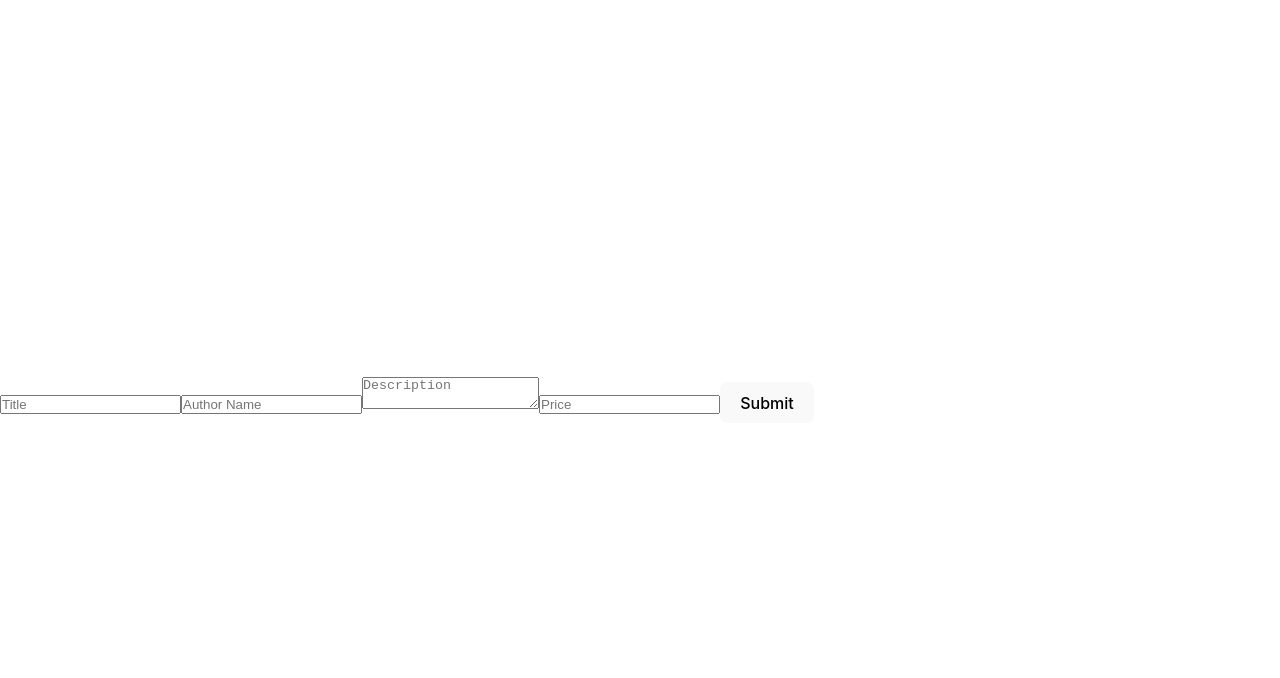
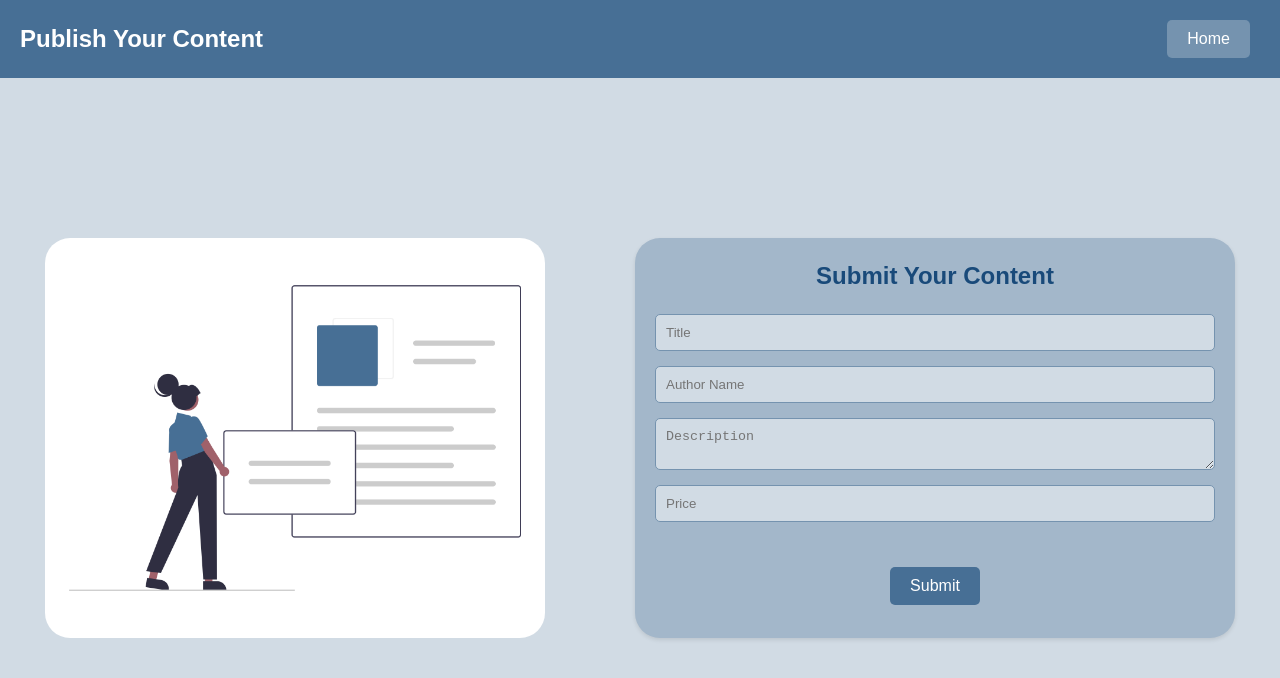
Before and after one commit to mansi2020/TodayQ_contentoffer_website, a React (Vite) app in the folder frontend/contentApp/: page /formdata in a window 1280 px wide. Shown: the top 678 px of the page. Built offline with nearby package versions, Linux system fonts and the light colour scheme.

Commit message:
add style for entire website

```diff
--- a/frontend/contentApp/src/App.css
+++ b/frontend/contentApp/src/App.css
@@ -3,3 +3,10 @@
   padding:0;
   box-sizing: border-box;
 }
+body {
+  margin: 0;
+  display: flex;
+  place-items: flex-start !important;
+  min-width: 320px;
+  height: 100vh;
+}
--- a/frontend/contentApp/src/Component/Cart/Cart.css
+++ b/frontend/contentApp/src/Component/Cart/Cart.css
@@ -0,0 +1,96 @@
+/* Cart.css */
+
+/* .home-header {
+    background-color: #d1dbe4;
+    color: #476f95;
+    padding: 20px;
+    text-align: center;
+  } */
+
+.cart-container {
+  margin-top: 20px;
+  padding: 20px;
+  background-color: #a3b7ca;
+}
+
+.cart-items {
+  border: 1px solid #7593af;
+  border-radius: 5px;
+  padding: 10px;
+  background-color: #d1dbe4;
+}
+
+.cart-item {
+  margin-bottom: 10px;
+  border: 1px solid #7593af;
+  border-radius: 5px;
+  padding: 10px;
+  background-color: #ffffff; /* White background */
+}
+
+.item-info {
+  display: flex;
+  justify-content: space-between;
+}
+
+.item-title {
+  font-weight: bold;
+  color: #476f95;
+}
+
+.item-price {
+  color: #7593af;
+}
+
+.quantity-controls {
+  display: flex;
+  align-items: center;
+}
+
+.quantity-button {
+  background-color: #7593af;
+  color: white;
+  border: none;
+  border-radius: 3px;
+  cursor: pointer;
+  padding: 5px 10px;
+  margin: 0 5px;
+}
+
+.quantity-display {
+  background-color: #d1dbe4;
+  padding: 5px 10px;
+  border-radius: 3px;
+  margin: 0 5px;
+}
+
+.total-price {
+  margin-top: 20px;
+  font-weight: bold;
+  border-top: 1px solid #476f95;
+  padding-top: 10px;
+}
+
+.purchase-button {
+  background-color: #194a7a;
+  color: white;
+  border: none;
+  border-radius: 5px;
+  padding: 10px 20px;
+  cursor: pointer;
+  margin-top: 20px;
+  width: 100%;
+}
+
+.empty-cart-message {
+  color: #476f95;
+  font-style: italic;
+  text-align: center;
+}
+
+#emptyCart {
+  display: block;
+  margin: 0 auto;
+  width: 300px;
+  border-radius: 25px;
+}
--- a/frontend/contentApp/src/Component/FormData/FormData.css
+++ b/frontend/contentApp/src/Component/FormData/FormData.css
@@ -0,0 +1,71 @@
+/* FormData.css */
+
+body {
+  font-family: Arial, sans-serif;
+  background-color: #d1dbe4; /* Light background */
+  color: #194a7a; /* Dark blue text */
+}
+
+.form-container {
+  display: flex;
+  justify-content: space-around;
+  align-items: center;
+  height: calc(100vh - 80px);
+  background-color: #d1dbe4;
+}
+
+.form-content {
+  background-color: #a3b7ca; /* Form background */
+  padding: 20px;
+  border-radius: 25px;
+  box-shadow: 0 2px 4px rgba(0, 0, 0, 0.1);
+  width: 600px;
+  height: 400px;
+  display: flex;
+  flex-direction: column;
+  align-items: center;
+}
+
+.form-title {
+  color: #194a7a; /* Form title color */
+  margin-bottom: 20px;
+}
+
+.form-input,
+.form-textarea {
+  width: 100%;
+  padding: 10px;
+  margin-bottom: 15px;
+  border: 1px solid #7593af;
+  border-radius: 5px;
+  background-color: #d1dbe4; /* Input background */
+  color: #194a7a; /* Input text color */
+}
+
+.form-input:focus,
+.form-textarea:focus {
+  border-color: #476f95; /* Focus border color */
+  outline: none;
+}
+
+.form-button {
+  padding: 10px 20px;
+  border: none;
+  border-radius: 5px;
+  background-color: #476f95; /* Button background */
+  color: white;
+  cursor: pointer;
+  transition: background-color 0.3s;
+  margin-top: 30px;
+}
+
+.form-button:hover {
+  background-color: #194a7a; /* Hover button background */
+}
+
+#form-container-img {
+  width: 500px;
+  height: 400px;
+  object-fit: cover;
+  border-radius: 25px;
+}
--- a/frontend/contentApp/src/Component/FormData/FormData.jsx
+++ b/frontend/contentApp/src/Component/FormData/FormData.jsx
@@ -1,16 +1,19 @@
-import React, { useState } from 'react';
-import axios from 'axios';
-import { useNavigate } from 'react-router-dom';
-import { toast } from 'react-toastify';
-import 'react-toastify/dist/ReactToastify.css';
+import React, { useState } from "react";
+import { Link } from "react-router-dom";
+import axios from "axios";
+import { useNavigate } from "react-router-dom";
+import { toast } from "react-toastify";
+import img from "../../assets/img.png";
+import "react-toastify/dist/ReactToastify.css";
+import "./FormData.css"; // Import the CSS file
 
 const FormData = () => {
-  const [title, setTitle] = useState('');
-  const [authorName, setAuthorName] = useState('');
-  const [description, setDescription] = useState('');
-  const [price, setPrice] = useState('');
-  const [imageUrl, setImageUrl] = useState('');
-  const [ addedToCart,setAddedToCart] = useState(false);
+  const [title, setTitle] = useState("");
+  const [authorName, setAuthorName] = useState("");
+  const [description, setDescription] = useState("");
+  const [price, setPrice] = useState("");
+  const [imageUrl, setImageUrl] = useState("");
+  const [addedToCart, setAddedToCart] = useState(false);
   const navigate = useNavigate();
 
   const onDrop = (acceptedFiles) => {
@@ -23,11 +26,8 @@ const FormData = () => {
     reader.readAsDataURL(file);
   };
 
-
-
   const handleFormSubmit = async (e) => {
     e.preventDefault();
-    // console.log(imageUrl);
 
     const data = {
       authorName: authorName,
@@ -39,36 +39,71 @@ const FormData = () => {
     };
 
     try {
-      const response = await axios.post('https://todayq-contentoffer-website.onrender.com/api/content/add', data);
+      const response = await axios.post(
+        "https://todayq-contentoffer-website.onrender.com/api/content/add",
+        data
+      );
       navigate("/");
       toast.success("Data posted successfully");
       console.log("Response Data:", response.data);
-      // Handle success
     } catch (error) {
       console.log("Error:", error);
-      // Handle error
     }
   };
 
-
-
-  // const { getRootProps, getInputProps } = useDropzone({ onDrop });
-
   return (
-    <div>
-      <form onSubmit={handleFormSubmit}>
-        <input type="text" placeholder="Title" value={title} onChange={(e) => setTitle(e.target.value)} />
-        <input type="text" placeholder="Author Name" value={authorName} onChange={(e) => setAuthorName(e.target.value)} />
-        <textarea placeholder="Description" value={description} onChange={(e) => setDescription(e.target.value)} />
-        <input type="text" placeholder="Price" value={price} onChange={(e) => setPrice(e.target.value)} />
-        {/* <div {...getRootProps()}>
+    <>
+      <header className="home-header">
+        <h2>Publish Your Content</h2>
+        <div>
+          <Link to="/">
+            <button>Home</button>
+          </Link>
+        </div>
+      </header>
+      <div className="form-container">
+        <img src={img} alt="img form container" id="form-container-img" />
+        <form onSubmit={handleFormSubmit} className="form-content">
+          <h2 className="form-title">Submit Your Content</h2>
+          <input
+            type="text"
+            placeholder="Title"
+            value={title}
+            onChange={(e) => setTitle(e.target.value)}
+            className="form-input"
+          />
+          <input
+            type="text"
+            placeholder="Author Name"
+            value={authorName}
+            onChange={(e) => setAuthorName(e.target.value)}
+            className="form-input"
+          />
+          <textarea
+            placeholder="Description"
+            value={description}
+            onChange={(e) => setDescription(e.target.value)}
+            className="form-textarea"
+          />
+          <input
+            type="text"
+            placeholder="Price"
+            value={price}
+            onChange={(e) => setPrice(e.target.value)}
+            className="form-input"
+          />
+          {/* Uncomment this if you plan to add file upload functionality */}
+          {/* <div {...getRootProps()} className="form-dropzone">
           <input {...getInputProps()} />
           <p>Drag 'n' drop an image here, or click to select an image</p>
         </div> */}
-        <button type="submit">Submit</button>
-      </form>
-    </div>
+          <button type="submit" className="form-button">
+            Submit
+          </button>
+        </form>
+      </div>
+    </>
   );
-}
+};
 
 export default FormData;
--- a/frontend/contentApp/src/Component/Home/Home.css
+++ b/frontend/contentApp/src/Component/Home/Home.css
@@ -0,0 +1,95 @@
+/* Home.css */
+
+body {
+  font-family: Arial, sans-serif;
+  margin: 0;
+  padding: 0;
+  background-color: #d1dbe4;
+  color: #194a7a;
+}
+
+.home-header {
+  background-color: #476f95;
+  color: white;
+  padding: 20px;
+  display: flex;
+  justify-content: space-between;
+  align-items: center;
+  position: sticky;
+  top: 0px;
+  width: 100vw;
+}
+
+.home-header h1 {
+  margin: 0;
+}
+
+.home-header button {
+  margin: 0 10px;
+  padding: 10px 20px;
+  border: none;
+  background-color: #7593af;
+  color: white;
+  cursor: pointer;
+  border-radius: 5px;
+  transition: all 0.3s;
+}
+
+.home-header button:hover {
+  transform: translateY(-3px);
+}
+
+.home-container {
+  padding: 20px;
+  max-width: 1200px;
+  margin: 0 auto;
+}
+
+.card-container {
+  display: flex;
+  flex-wrap: wrap;
+  gap: 20px;
+}
+
+.card {
+  background-color: #a3b7ca;
+  padding: 20px;
+  border: 1px solid #7593af;
+  border-radius: 5px;
+  flex: 1;
+  min-width: 300px;
+  box-shadow: 0 2px 4px rgba(0, 0, 0, 0.1);
+  transition: background-color 0.3s;
+}
+
+.card h3 {
+  margin-top: 0;
+  color: #194a7a;
+}
+
+.card p {
+  margin: 5px 0;
+}
+
+.card button {
+  margin: 5px;
+  padding: 10px;
+  border: none;
+  background-color: #476f95;
+  color: white;
+  cursor: pointer;
+  border-radius: 5px;
+  transition: background-color 0.3s;
+}
+
+.card button:hover {
+  background-color: #194a7a;
+}
+
+.card button:nth-of-type(2) {
+  background-color: #7593af;
+}
+
+.card button:nth-of-type(2):hover {
+  background-color: #476f95;
+}
--- a/frontend/contentApp/src/Context/Context.jsx
+++ b/frontend/contentApp/src/Context/Context.jsx
@@ -1,4 +1,4 @@
-import React, { createContext, useState, useContext } from 'react';
+import React, { createContext, useState, useContext } from "react";
 
 const ContentContext = createContext();
 
```
Also changed, not shown: frontend/contentApp/src/App.jsx (+15 -18 lines), frontend/contentApp/src/Component/Cart/Cart.jsx (+96 -45 lines), frontend/contentApp/src/Component/Home/Home.jsx (+46 -30 lines), frontend/contentApp/src/assets/emptycart.png (added), frontend/contentApp/src/assets/img.png (added).
